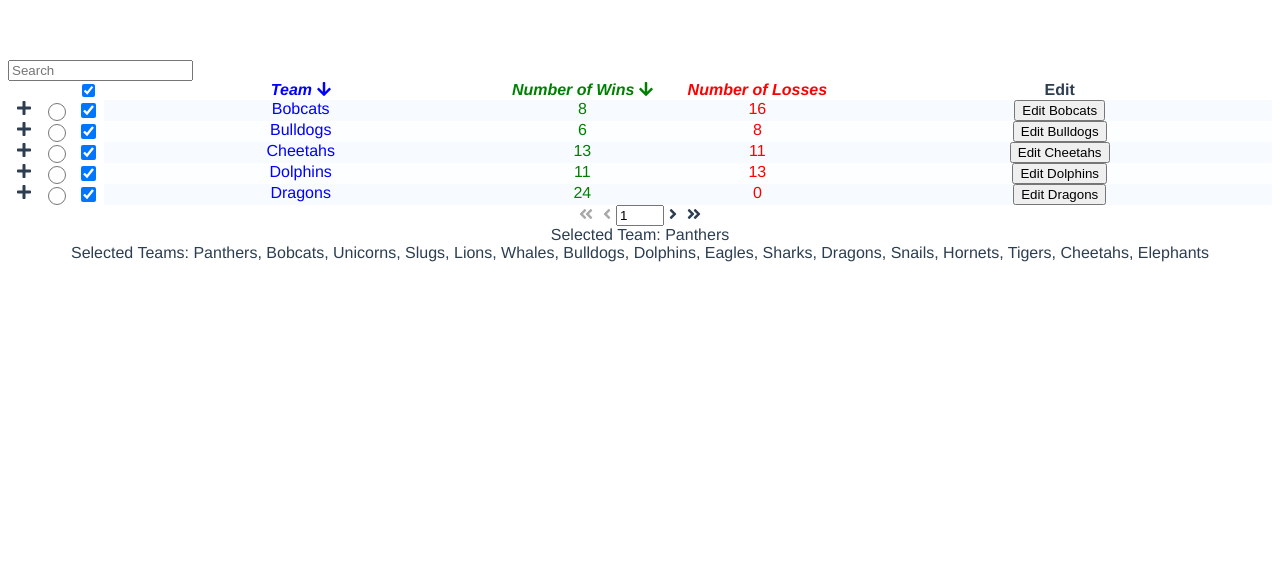
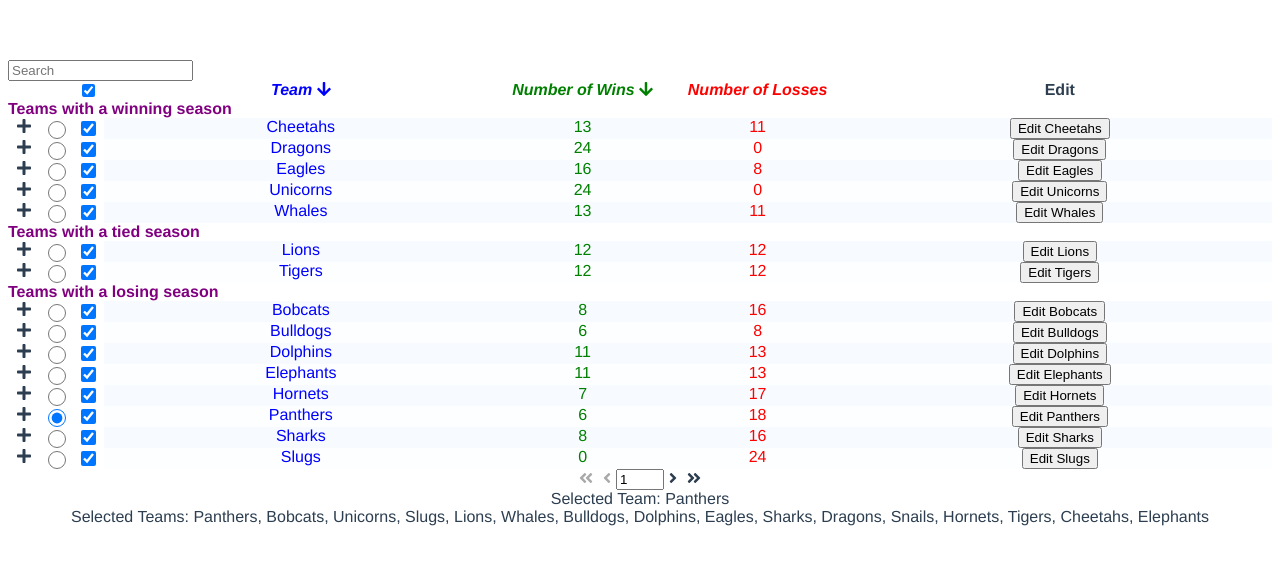
Before and after one commit to AriSorsko/easy-vue-components, a Vue app: page / in a window 1280 px wide. Shown: the top 564 px of the page. Built offline with nearby package versions, Linux system fonts and the light colour scheme.

Commit message:
added grouping

```diff
--- a/src/components/Demo.vue
+++ b/src/components/Demo.vue
@@ -1,24 +1,28 @@
 <template>
   <div>
     <EasyTable
-      :columns="columns"
-      :rows="teams"
+      id="teamsTable"
+      :enableTableSearching="true"
+      :groups="groups"
       :fixedHeader="true"
       :enableRadioButtons="true"
       :selectedItem.sync="selectedItem"
       :enableCheckBoxes="true"
       :selectedItems.sync="selectedItems"
-      id="teamsTable"
       enableAccordianforDetailRow="multi"
-      :enableTableSearching="true"
+      :columns="columns"
+      :rows="teams"
       :enablePaging="true"
-      :rowsPerPage="7"
+      :rowsPerPage="15"
     >
       <template v-slot:expandedDetailRowIcon>
         <font-awesome-icon icon="minus" />
       </template>
       <template v-slot:collapsedDetailRowIcon>
         <font-awesome-icon icon="plus" />
+      </template>
+      <template v-slot:groupHeader="group">
+        <span style="font-weight: bold">{{ group.header }}</span>
       </template>
 
       <template v-slot:edit="row">
@@ -83,6 +87,10 @@
 }
 #playersTable /deep/ .name {
   color: black;
+}
+
+#teamsTable /deep/ .groupHeader {
+  color: purple;
 }
 </style>
 
@@ -658,6 +666,30 @@ export default {
           ],
         },
       ],
+      groups: [
+        {
+          header: "Teams with a winning season",
+          filter: (team) => {
+            return team.wins > team.losses;
+          },
+        },
+        {
+          header: "Teams with a tied season",
+          filter: (team) => {
+            return team.wins === team.losses;
+          },
+        },
+        {
+          header: "Teams with a losing season",
+          filter: (team) => {
+            return team.wins < team.losses;
+          },
+        },
+        {
+          header: "All Teams",
+          filter: () => true,
+        },
+      ],
     };
   },
   created() {
--- a/src/components/EasyTable.vue
+++ b/src/components/EasyTable.vue
@@ -10,7 +10,6 @@
     />
 
     <div id="container" :style="columnWidthsStyle" ref="container">
-      <!-- Headings -->
       <!-- Empty div to keep the headers lined up with their columns when there are exapnd/collapse buttons  -->
       <div v-if="enableAccordianforDetailRow" />
       <!-- Empty div to keep the headers lined up with their columns when there are radio buttons  -->
@@ -24,6 +23,7 @@
         ref="checkAll"
         @click="checkAllToggled"
       />
+      <!-- Headings -->
       <div
         v-for="(column, index) in columns"
         :key="column.header"
@@ -47,22 +47,50 @@
           />
         </span>
       </div>
-      <!-- Data Rows -->
-      <div
-        v-if="!sortedFilteredPagedRows || sortedFilteredPagedRows.length === 0"
-        id="noDataMessage"
-      >
+
+      <!-- No table data -->
+      <div v-if="!rows || rows.length === 0" class="spanAllColumns">
         There is no data for this table.
       </div>
+      <!-- No table data that matches the search value-->
       <div
-        v-else
-        v-for="(row, rindex) in sortedFilteredPagedRows"
+        v-else-if="
+          !sortedFilteredAndGroupedRows ||
+            sortedFilteredAndGroupedRows.length === 0
+        "
+        class="spanAllColumns"
+      >
+        No rows match the search
+      </div>
+
+      <!-- Data Rows -->
+      <div v-else class="collapseDivs">
+        <div
+          v-for="(group, gindex) in rowsToShow"
+          :key="gindex"
+          class="collapseDivs"
+        >
+          <!-- Header row for groups -->
+          <div
+            class="spanAllColumns groupHeader"
+            v-if="group.header && group.rows.length > 0"
+          >
+            <slot name="groupHeader" v-bind="group">
+              {{ group.header }}
+            </slot>
+          </div>
+
+          <div
+            v-for="(row, rindex) in group.rows"
             :key="rindex"
             class="collapseDivs"
           >
             <!-- Expand/Collapse controls for the details row -->
             <div v-if="enableAccordianforDetailRow">
-          <div v-if="openDetailRows.includes(row)" @click="collapseRow(row)">
+              <div
+                v-if="openDetailRows.includes(row)"
+                @click="collapseRow(row)"
+              >
                 <slot name="expandedDetailRowIcon" v-bind="row">
                   <font-awesome-icon
                     icon="angle-down"
@@ -79,6 +107,8 @@
                 </slot>
               </div>
             </div>
+
+            <!-- Radio buttons -->
             <input
               v-if="enableRadioButtons"
               type="radio"
@@ -87,6 +117,8 @@
               v-model="internalSelectedItem"
               :ref="'radio_' + rindex"
             />
+
+            <!-- Check boxes -->
             <input
               v-if="enableCheckBoxes"
               type="checkbox"
@@ -95,35 +127,43 @@
               v-model="internalSelectedItems"
               :ref="'check_' + rindex"
             />
+
+            <!-- Columns for the row -->
             <div
               v-for="(column, cindex) in columns"
               :key="column.property + cindex"
               :class="generateCellClasses(column, cindex, rindex)"
-          :ref="'rowCell_' + rindex + '_' + cindex"
+              :ref="'rowCell_' + gindex + '_' + rindex + '_' + cindex"
             >
               <slot :name="column.property" v-bind="row">
                 {{ row[column.property] }}
               </slot>
             </div>
 
+            <!-- Detail row -->
             <div
               class="detailRowSlot"
               :key="JSON.stringify(row)"
-          v-if="!enableAccordianforDetailRow || openDetailRows.includes(row)"
+              v-if="
+                !enableAccordianforDetailRow || openDetailRows.includes(row)
+              "
             >
               <slot name="detailRowSlot" v-bind="row" />
             </div>
           </div>
         </div>
+      </div>
+    </div>
 
-    <div v-if="enablePaging" id="pagingControls" class="pagingControls">
     <Pages
-        :numberOfitems="sortedFilteredRows.length"
-        :itemsPerPage="5"
+      v-if="enablePaging"
+      id="pagingControls"
+      class="pagingControls"
+      :numberOfitems="sortedFilteredAndGroupedRows.length"
+      :itemsPerPage="rowsPerPage"
       :startIndex.sync="startIndex"
       :endIndex.sync="endIndex"
     />
-    </div>
   </div>
 </template>
 
@@ -138,7 +178,8 @@
     <div>cell</div>
     <div>cell</div>
     <div>cell</div>
-    Which in this context means all of the rows line up!
+    Which in this context means nested divs still end up
+    in a single long list of divs as the css grid expects
 */
 .collapseDivs {
   display: contents;
@@ -148,7 +189,7 @@
   display: grid;
 }
 
-#noDataMessage {
+.spanAllColumns {
   grid-column: 1/-1;
 }
 
@@ -160,6 +201,10 @@
 
 .headerCell {
   font-weight: bold;
+}
+
+.groupHeader {
+  text-align: left;
 }
 
 .detailRowSlot {
@@ -230,6 +275,9 @@ export default {
       default: false,
     },
     rowsPerPage: Number,
+    groups: {
+      type: Array,
+    },
   },
   data() {
     return {
@@ -392,27 +440,73 @@ export default {
         return "";
       }
     },
-    sortedFilteredRows() {
-      let rows = this.sortedRows;
+    sortedFilteredAndGroupedRows() {
+      let sortedFilteredRows = this.sortedRows;
+
       if (this.tableSearch && this.enableTableSearching) {
-        rows = rows.filter((row) => {
+        sortedFilteredRows = sortedFilteredRows.filter((row) => {
           return this.stringifyRow(row)
             .toLowerCase()
             .includes(this.tableSearch.toLowerCase());
         });
       }
-      return rows;
+
+      // Handle edge case where if a row is in multiple groups
+      // it will be repeated, as expected, however the paging
+      // needs to account for that so it does not end up with
+      // more rows on a page than should be there. To do that
+      // duplicate the rows that are in multiple groups before
+      // slicing for the page rows.
+      // Also the page component needs to know the number
+      // of rows, including duplicates, but excluding filtered
+      // rows. Which is why this is its own computed property.
+      let groupedRows = [];
+      const groups = this.groups ? this.groups : [{ filter: () => true }];
+      groups.forEach((group) => {
+        const rowsForGroup = this.filterByGroup(sortedFilteredRows, group);
+        const rowsWithGroup = rowsForGroup.map((row) => {
+          return { group, row };
+        });
+        groupedRows = groupedRows.concat(rowsWithGroup);
+      });
+      return groupedRows;
     },
-    sortedFilteredPagedRows() {
+    rowsToShow() {
+      let groupedRows = this.sortedFilteredAndGroupedRows;
+      //handle paging
       if (this.enablePaging) {
-        return this.sortedFilteredRows.slice(this.startIndex, this.endIndex);
+        groupedRows = groupedRows.slice(this.startIndex, this.endIndex);
       }
-      return this.sortedFilteredRows;
+
+      // handle grouping part 2
+      // Turn the array of {group, row} objects into an array of {group, header, [rows]} objects
+      let displayRows = [];
+      groupedRows.forEach((gr) => {
+        if (
+          displayRows.length === 0 ||
+          displayRows[displayRows.length - 1].group !== gr.group
+        ) {
+          displayRows.push({
+            header: gr.group.header,
+            group: gr.group,
+            rows: [],
+          });
+        }
+        displayRows[displayRows.length - 1].rows.push(gr.row);
+      });
+
+      return displayRows;
     },
   },
   methods: {
-    updatePagedItems(pagedItems) {
-      this.sortedFilteredPagedRows = pagedItems;
+    filterByGroup(rows, group) {
+      if (!group.filter || typeof group.filter !== "function") {
+        console.error("Groups must have a filter field that is a function");
+        return [];
+      }
+      return rows.filter((r) => {
+        return group.filter(r);
+      });
     },
     stringifyRow(row) {
       return this.columns
```
Also changed, not shown: ToDo.txt, 1 other file (tests, documents, lock files or other folders). Lines whose indentation alone changed are shown as unchanged.
